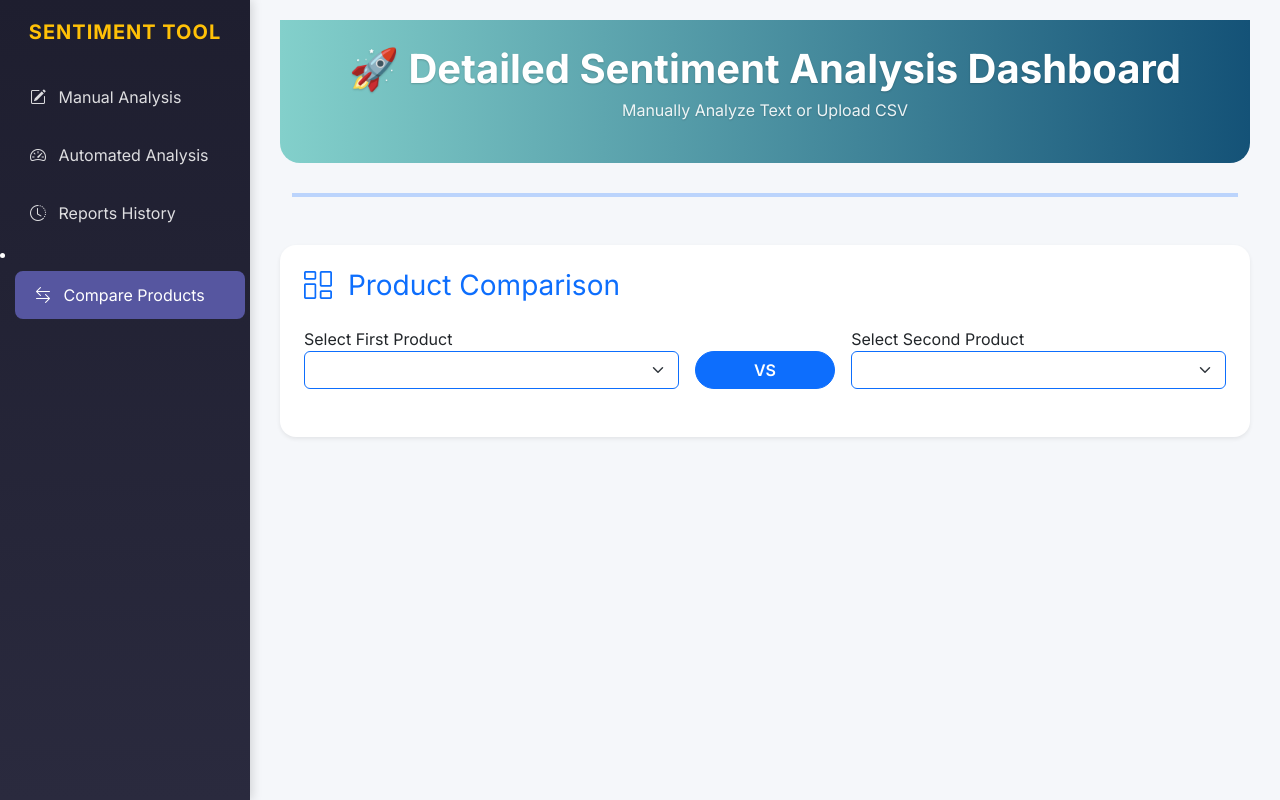
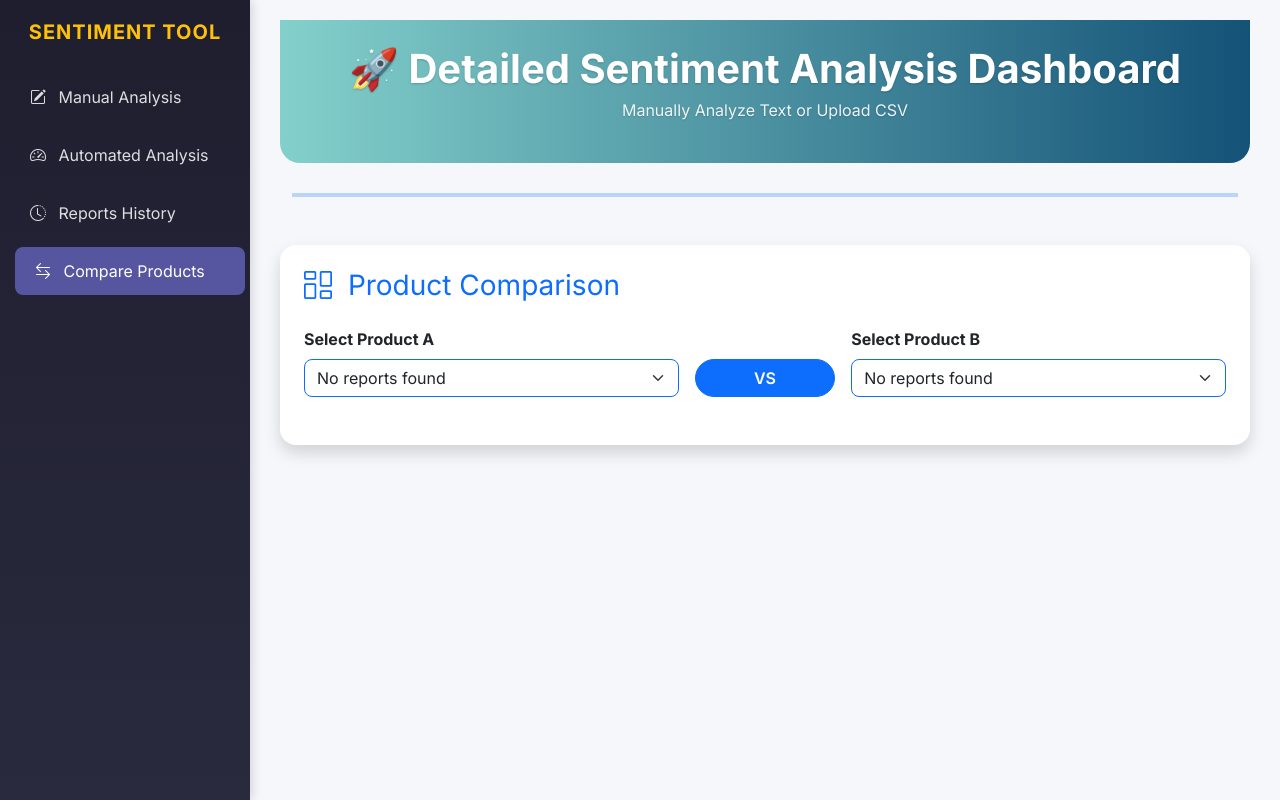
Before and after one commit to Khaleel-S/test, a Flask app: page / in a window 1280 px wide, after a click on "Compare Products". Run offline with Flask 3, Linux system fonts and the light colour scheme; lists and menus that the app fills with data are empty; some libraries are stand-ins or nearby versions.

Commit message:
Update index.html

```diff
--- a/templates/index.html
+++ b/templates/index.html
@@ -204,12 +204,13 @@
         <i class="bi bi-clock-history me-2"></i> Reports History
     </a>
 </li>
-    </ul>
-    <li class="nav-item">
-    <a class="sidebar-link" href="#" onclick="showSection('comparison-section', this)">
+<li class="nav-item">
+    <a class="sidebar-link" href="#" onclick="showSection('comparison-section', this); populateComparisonDropdowns();">
         <i class="bi bi-arrow-left-right me-2"></i> Compare Products
     </a>
 </li>
+    </ul>
+
 </div>
 
 <div class="main-content">
@@ -397,23 +398,23 @@
     </div>
 </div>
     </div>
-    <div id="comparison-section" style="display: none;" class="mt-4">
-    <div class="card shadow-sm border-0 rounded-4 p-4">
+  <div id="comparison-section" style="display: none;" class="mt-4">
+    <div class="card shadow border-0 rounded-4 p-4">
         <h3 class="text-primary mb-4"><i class="bi bi-columns-gap me-2"></i> Product Comparison</h3>
         <div class="row g-3 mb-4">
             <div class="col-md-5">
-                <label>Select First Product</label>
-                <select id="compare1" class="form-select border-primary"></select>
+                <label class="form-label fw-bold">Select Product A</label>
+                <select id="compare1" class="form-select border-primary rounded-3"></select>
             </div>
             <div class="col-md-2 d-flex align-items-end justify-content-center">
-                <button class="btn btn-primary w-100" onclick="startComparison()">VS</button>
+                <button class="btn btn-primary w-100 rounded-pill" onclick="startComparison()">VS</button>
             </div>
             <div class="col-md-5">
-                <label>Select Second Product</label>
-                <select id="compare2" class="form-select border-primary"></select>
+                <label class="form-label fw-bold">Select Product B</label>
+                <select id="compare2" class="form-select border-primary rounded-3"></select>
             </div>
         </div>
-        <div id="comparisonResults" class="row" style="display:none;">
+        <div id="comparisonResults" class="row mt-4" style="display:none;">
             </div>
     </div>
 </div>
@@ -436,6 +437,8 @@ function showSection(sectionId, element) {
     // Hide all main sections
     document.getElementById('manual-analysis-section').style.display = 'none';
     document.getElementById('bulk-analysis-output').style.display = 'none';
+    document.getElementById('reports-section').style.display = 'none';
+    document.getElementById('comparison-section').style.display = 'none'; // Naya line
 
     // Show the requested section
     document.getElementById(sectionId).style.display = 'block';
@@ -1313,11 +1316,16 @@ function clearAllHistory() {
     }
 }
 
-// Dropdown list ko history se fill karne ke liye
 function populateComparisonDropdowns() {
     const history = JSON.parse(localStorage.getItem('sentimentHistory') || '[]');
     const select1 = document.getElementById('compare1');
     const select2 = document.getElementById('compare2');
+
+    if (history.length === 0) {
+        select1.innerHTML = '<option>No reports found</option>';
+        select2.innerHTML = '<option>No reports found</option>';
+        return;
+    }
 
     let options = history.map((item, index) =>
         `<option value="${index}">${item.product_name} (${item.timestamp})</option>`
@@ -1327,43 +1335,34 @@ function populateComparisonDropdowns() {
     select2.innerHTML = options;
 }
 
-// Do products ko compare karne ka main logic
 function startComparison() {
     const history = JSON.parse(localStorage.getItem('sentimentHistory') || '[]');
-    const idx1 = document.getElementById('compare1').value;
-    const idx2 = document.getElementById('compare2').value;
-
-    const p1 = history[idx1];
-    const p2 = history[idx2];
+    const p1 = history[document.getElementById('compare1').value];
+    const p2 = history[document.getElementById('compare2').value];
 
     const resultsDiv = document.getElementById('comparisonResults');
     resultsDiv.style.display = 'flex';
 
+    const getStatusColor = (status) => status === 'Good' ? 'text-success' : 'text-danger';
+
     resultsDiv.innerHTML = `
-        <div class="col-md-6 border-end">
-            <h4 class="text-center text-success">${p1.product_name}</h4>
-            <ul class="list-group">
-                <li class="list-group-item">Positive: ${p1.summary.Positive}</li>
-                <li class="list-group-item">Negative: ${p1.summary.Negative}</li>
-                <li class="list-group-item">Status: <b>${p1.recommendation.status}</b></li>
-            </ul>
+        <div class="col-md-6 border-end text-center">
+            <h4 class="fw-bold">${p1.product_name}</h4>
+            <div class="display-6 my-3">${p1.summary.Positive} 👍</div>
+            <p>Sentiment Score: <b>${((p1.summary.Positive/p1.summary.total)*100).toFixed(1)}%</b></p>
+            <span class="badge ${p1.recommendation.status === 'Good' ? 'bg-success' : 'bg-danger'} p-2">
+                ${p1.recommendation.status}
+            </span>
         </div>
-        <div class="col-md-6">
-            <h4 class="text-center text-primary">${p2.product_name}</h4>
-            <ul class="list-group">
-                <li class="list-group-item">Positive: ${p2.summary.Positive}</li>
-                <li class="list-group-item">Negative: ${p2.summary.Negative}</li>
-                <li class="list-group-item">Status: <b>${p2.recommendation.status}</b></li>
-            </ul>
+        <div class="col-md-6 text-center">
+            <h4 class="fw-bold">${p2.product_name}</h4>
+            <div class="display-6 my-3">${p2.summary.Positive} 👍</div>
+            <p>Sentiment Score: <b>${((p2.summary.Positive/p2.summary.total)*100).toFixed(1)}%</b></p>
+            <span class="badge ${p2.recommendation.status === 'Good' ? 'bg-success' : 'bg-danger'} p-2">
+                ${p2.recommendation.status}
+            </span>
         </div>
     `;
-}
-
-// Modify showSection function to update dropdowns [cite: 493, 494]
-const originalShowSection = showSection;
-showSection = function(sectionId, element) {
-    if(sectionId === 'comparison-section') populateComparisonDropdowns();
-    originalShowSection(sectionId, element);
 }
 
 </script>
```
